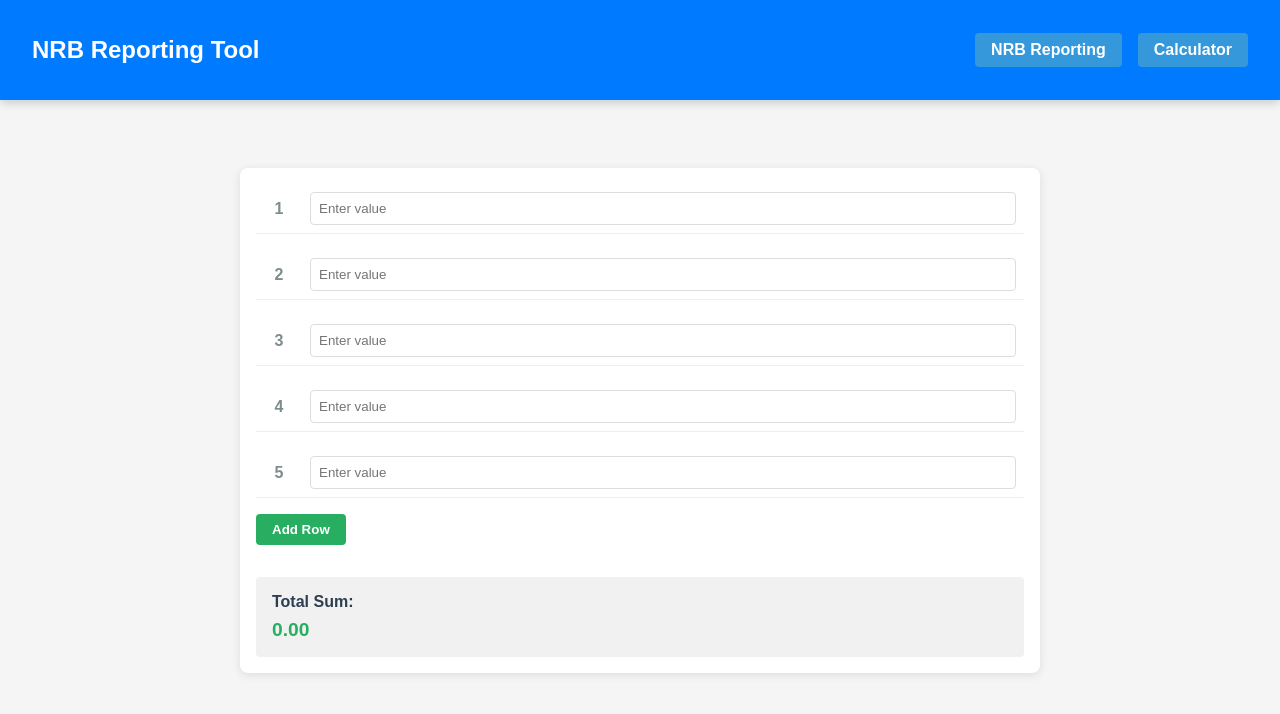
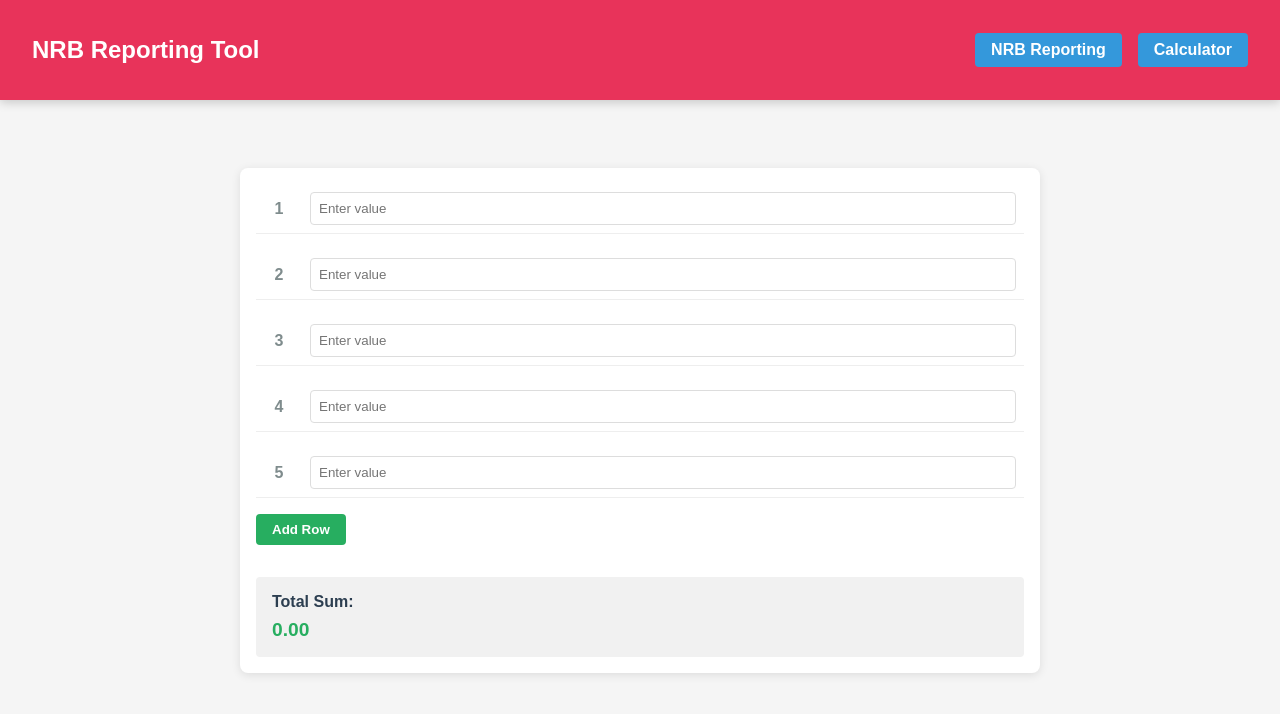
Before and after one commit to bisesh-exe/nrbreporting, a plain HTML site: page calculator.html in a window 1280 px wide. Drawn offline with Linux system fonts and the light colour scheme.

Commit message:
Update calculator.html
Changed navbar color

```diff
--- a/calculator.html
+++ b/calculator.html
@@ -18,7 +18,7 @@
         }
 
         .navbar {
-            background-color: #007bff;
+            background-color: #e8335a;
             padding: 1rem 2rem;
             display: flex;
             justify-content: space-between;
```
